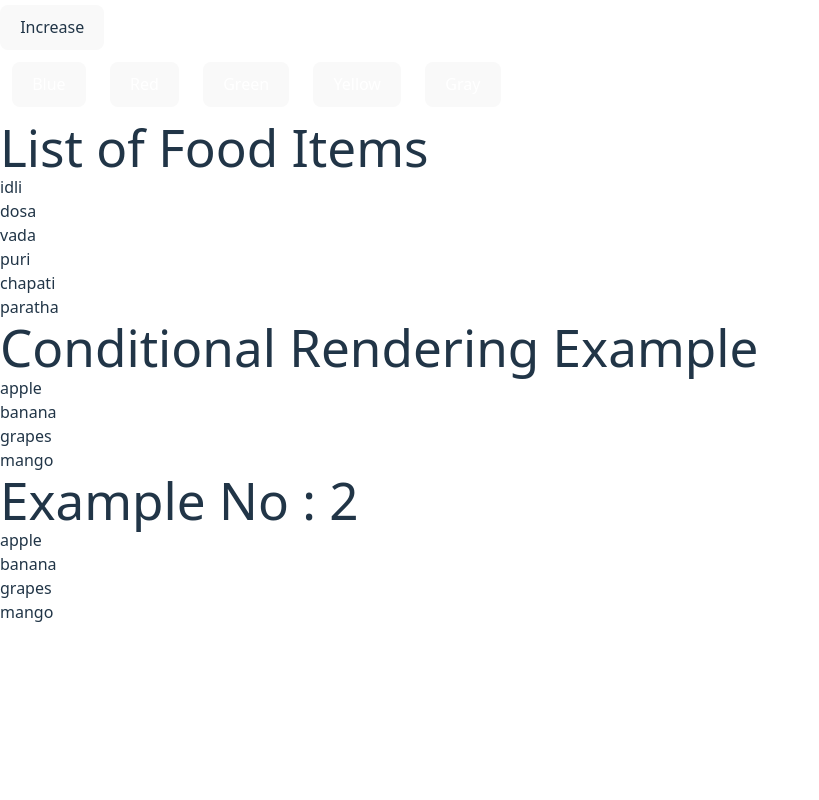
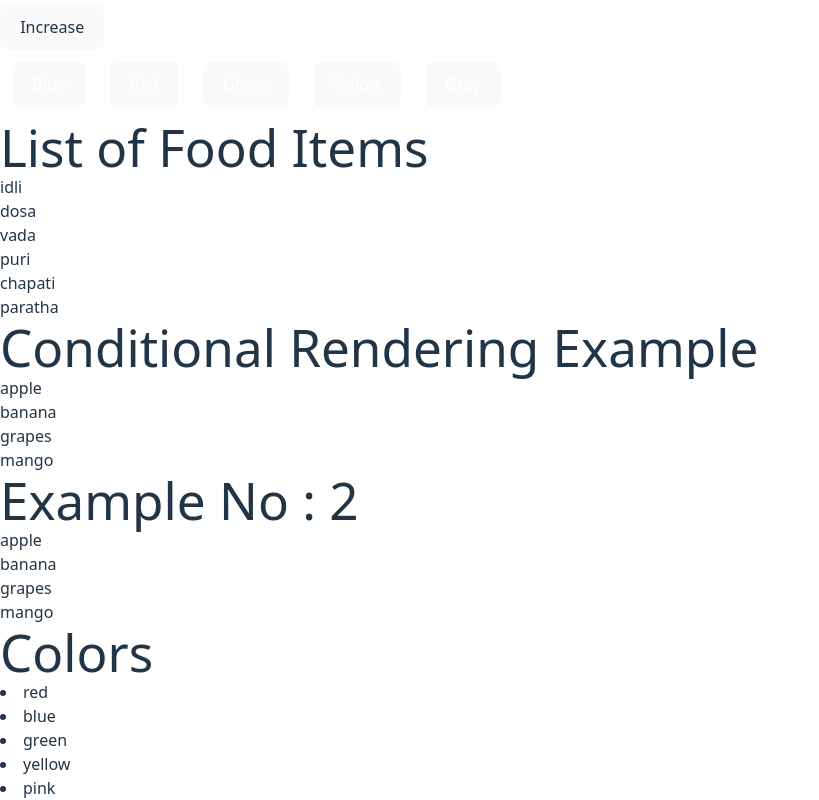
Before and after one commit to Mubashir-85/basic-react, a React (Vite) app: page / in a window 1280 px wide. Shown: the part 300-1100 px from the top of the page, without its empty margins (0-819 px from the left). Before the commit the page ends 924 px from the top, so only its background shows below. Built offline with nearby package versions, Linux system fonts and the light colour scheme.

Commit message:
Using Props

```diff
--- a/src/App.jsx
+++ b/src/App.jsx
@@ -6,10 +6,13 @@ import Twowaysofincreament from './component/twowaysofincreament.jsx'
 import Bgchanger from './component/bgchanger.jsx'
 import Mapmethod from './component/Mapmethod.jsx'
 import ConditionalRendering from './component/ConditionalRendering.jsx'
+import Props from './component/Props.jsx'
 
 
 
 function App() {
+
+  let colors = ["red", "blue", "green", "yellow", "pink"]
   const [count, setCount] = useState(0)
   const incrementCount = () => {
     if (count < 10) {
@@ -45,6 +48,7 @@ function App() {
 
       <Mapmethod/>
       <ConditionalRendering/>
+      <Props color={colors}/>
 
     </>
   )
--- /dev/null
+++ b/src/component/Props.jsx
@@ -0,0 +1,12 @@
+import React from "react";
+
+function Props({color}) {
+  return <>
+  <h1>Colors</h1>
+  {color.map((color)=>(
+    <li key={color}>{color}</li> // Here, we are using props to pass the colors array from App component to Props component and then using map method to display each color in a list item.
+  ))}
+  </>;
+}
+
+export default Props;
```
